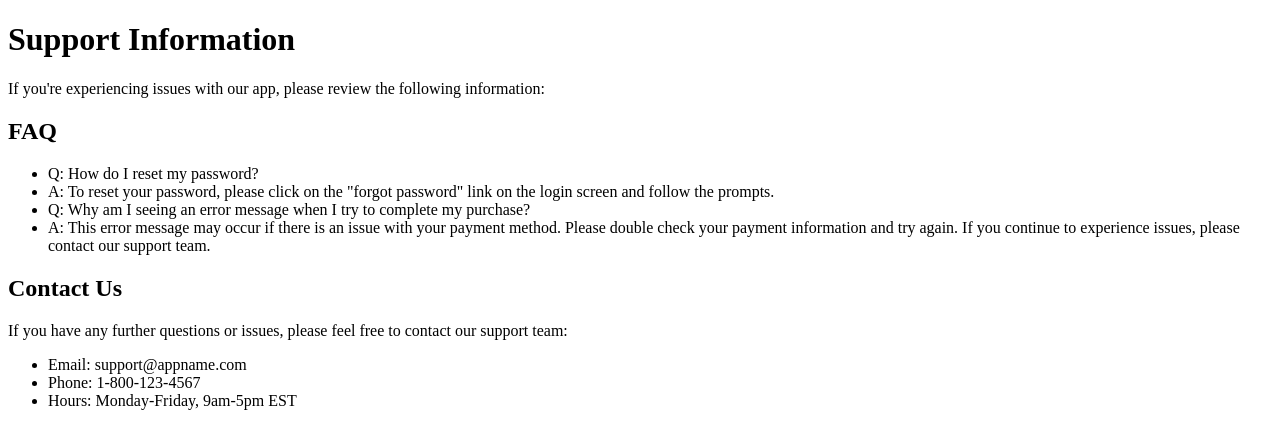
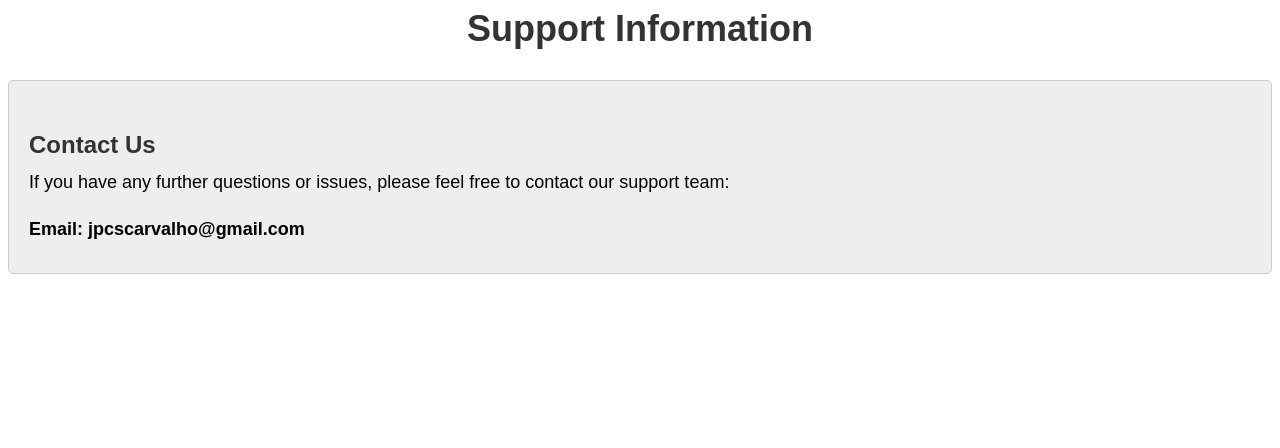
Before and after one commit to Joao132000/Joao132000.github.io, a plain HTML site: page index.html in a window 1280 px wide. Drawn offline with Linux system fonts and the light colour scheme.

Commit message:
Only email

```diff
--- a/index.html
+++ b/index.html
@@ -2,23 +2,79 @@
 <html>
 <head>
     <title>Support Information</title>
+    <style>
+        /* Style the page heading */
+        h1 {
+            color: #333;
+            font-family: Arial, sans-serif;
+            font-size: 36px;
+            font-weight: bold;
+            margin: 0 0 20px;
+            text-align: center;
+        }
+
+        /* Style the section headings */
+        h2 {
+            color: #333;
+            font-family: Arial, sans-serif;
+            font-size: 24px;
+            font-weight: bold;
+            margin: 30px 0 10px;
+        }
+
+        /* Style the FAQ section */
+        ul {
+            list-style-type: none;
+            margin: 0;
+            padding: 0;
+        }
+
+        li {
+            margin-bottom: 20px;
+        }
+
+            li:first-child {
+                font-weight: bold;
+            }
+
+        /* Style the contact information section */
+        .contact {
+            background-color: #eee;
+            border: 1px solid #ccc;
+            border-radius: 5px;
+            margin: 30px 0;
+            padding: 20px;
+        }
+
+            .contact p {
+                font-family: Arial, sans-serif;
+                font-size: 18px;
+                line-height: 1.5;
+                margin: 0 0 20px;
+            }
+
+            .contact ul {
+                list-style-type: none;
+                margin: 0;
+                padding: 0;
+            }
+
+            .contact li {
+                font-family: Arial, sans-serif;
+                font-size: 18px;
+                line-height: 1.5;
+                margin-bottom: 10px;
+            }
+    </style>
 </head>
 <body>
     <h1>Support Information</h1>
-    <p>If you're experiencing issues with our app, please review the following information:</p>
-    <h2>FAQ</h2>
-    <ul>
-        <li>Q: How do I reset my password?</li>
-        <li>A: To reset your password, please click on the "forgot password" link on the login screen and follow the prompts.</li>
-        <li>Q: Why am I seeing an error message when I try to complete my purchase?</li>
-        <li>A: This error message may occur if there is an issue with your payment method. Please double check your payment information and try again. If you continue to experience issues, please contact our support team.</li>
-    </ul>
-    <h2>Contact Us</h2>
-    <p>If you have any further questions or issues, please feel free to contact our support team:</p>
-    <ul>
-        <li>Email: support@appname.com</li>
-        <li>Phone: 1-800-123-4567</li>
-        <li>Hours: Monday-Friday, 9am-5pm EST</li>
-    </ul>
+    <div class="contact">
+        <h2>Contact Us</h2>
+        <p>If you have any further questions or issues, please feel free to contact our support team:</p>
+        <ul>
+            <li>Email: jpcscarvalho@gmail.com</li>
+        </ul>
+    </div>
 </body>
 </html>
```
